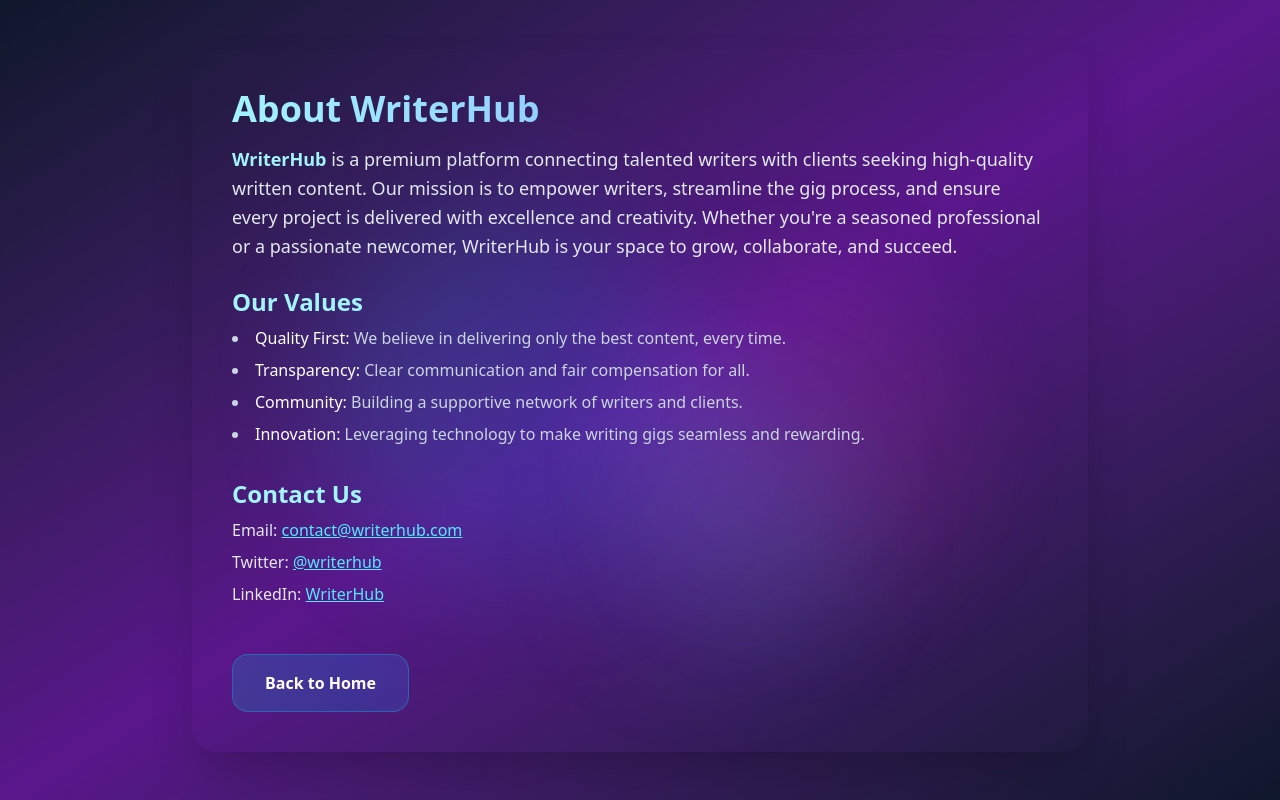
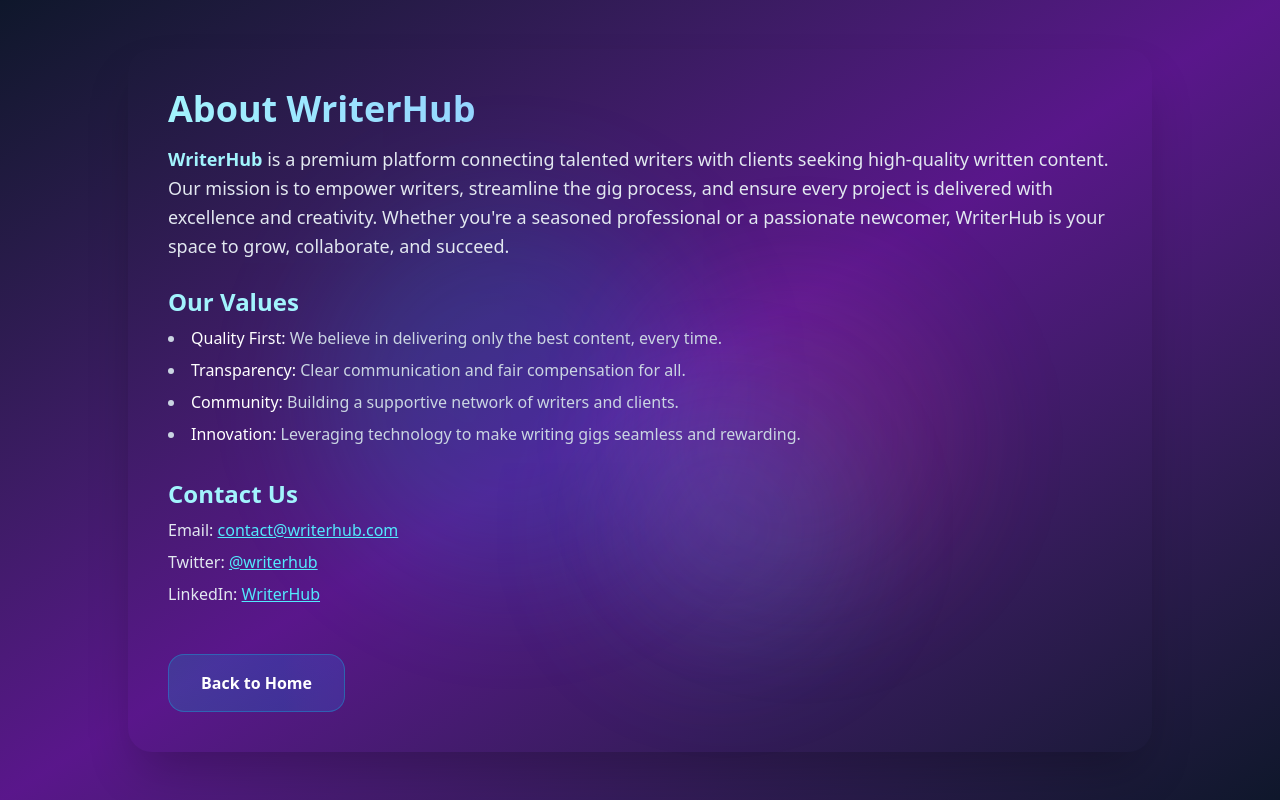
Before and after one commit to Philip-Machar/WriterHub, a React (Vite) app: page /about in a window 1280 px wide. Built offline with nearby package versions, Linux system fonts and the light colour scheme.

Commit message:
Version 2 updated

```diff
--- a/src/pages/About.jsx
+++ b/src/pages/About.jsx
@@ -11,7 +11,7 @@ export default function About() {
         <div className="absolute bottom-1/4 right-1/4 w-80 h-80 bg-gradient-to-r from-purple-400/20 to-pink-500/20 rounded-full blur-3xl animate-pulse delay-1000"></div>
         <div className="absolute top-1/2 right-1/3 w-64 h-64 bg-gradient-to-r from-indigo-400/20 to-cyan-500/20 rounded-full blur-3xl animate-pulse delay-500"></div>
       </div>
-      <div className="glass-panel max-w-4xl w-full p-10 rounded-3xl shadow-2xl relative z-10">
+      <div className="glass-panel max-w-5xl w-full p-10 rounded-3xl shadow-2xl relative z-10">
         <h1 className="text-4xl font-bold mb-4 bg-gradient-to-r from-cyan-200 via-blue-300 to-purple-300 bg-clip-text text-transparent">About WriterHub</h1>
         <p className="text-slate-200 text-lg mb-6 leading-relaxed">
           <span className="font-semibold text-cyan-200">WriterHub</span> is a premium platform connecting talented writers with clients seeking high-quality written content. Our mission is to empower writers, streamline the gig process, and ensure every project is delivered with excellence and creativity. Whether you're a seasoned professional or a passionate newcomer, WriterHub is your space to grow, collaborate, and succeed.
```
